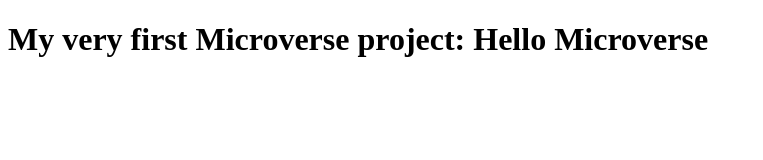
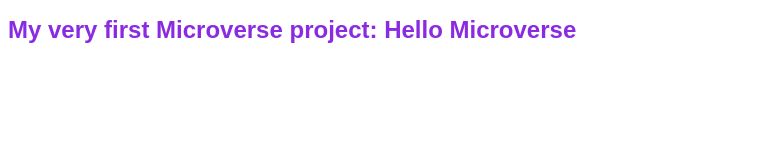
Before and after one commit to AndisiweJ/Hello-Microverse-Project, a plain HTML site: page index.html in a window 1280 px wide. Shown: the whole page, without its empty margins (0-763 px from the left). Drawn offline with Linux system fonts and the light colour scheme.

Commit message:
Fixed CSS error

```diff
--- a/index.html
+++ b/index.html
@@ -4,7 +4,7 @@
     <meta charset="UTF-8">
     <meta http-equiv="X-UA-Compatible" content="IE=edge">
     <meta name="viewport" content="width=device-width, initial-scale=1.0">
-    <link rel="stylesheet" href="style,css">
+    <link rel="stylesheet" href="style.css">
     <title>Document</title>
 </heads>
 <body>
--- a/style.css
+++ b/style.css
@@ -1,6 +1,12 @@
-.h1{
-    background: violet;
+body{
+    color:black;
+}
+
+h1{
+    display: block;
+    background: white;
     font-size: x-large;
     font-family: sans-serif;
     color: blueviolet;
+
 }
```
